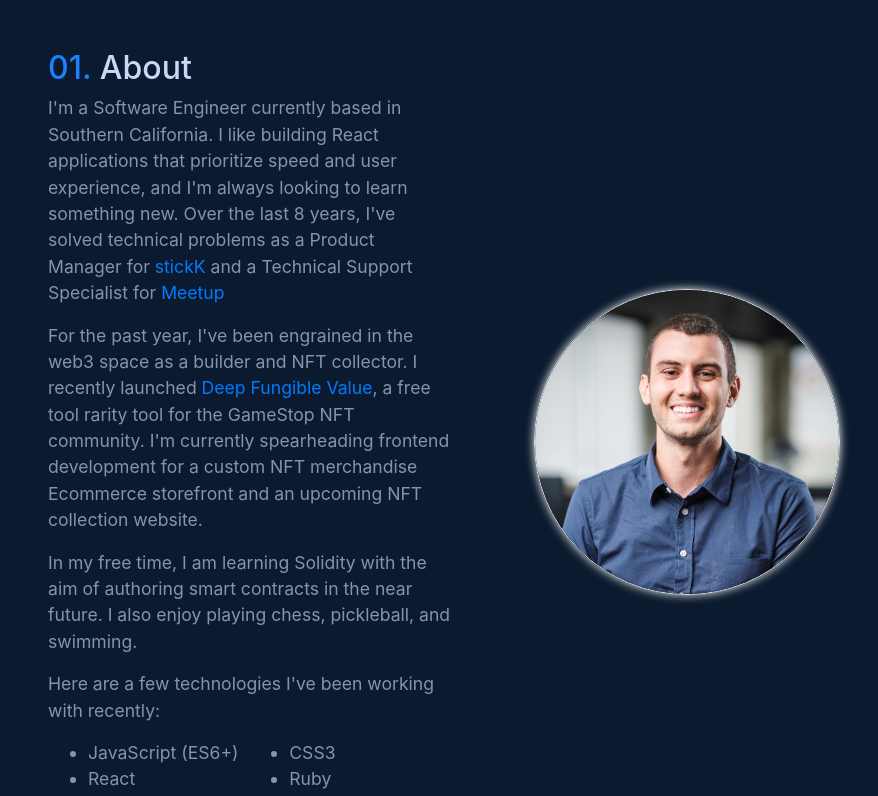
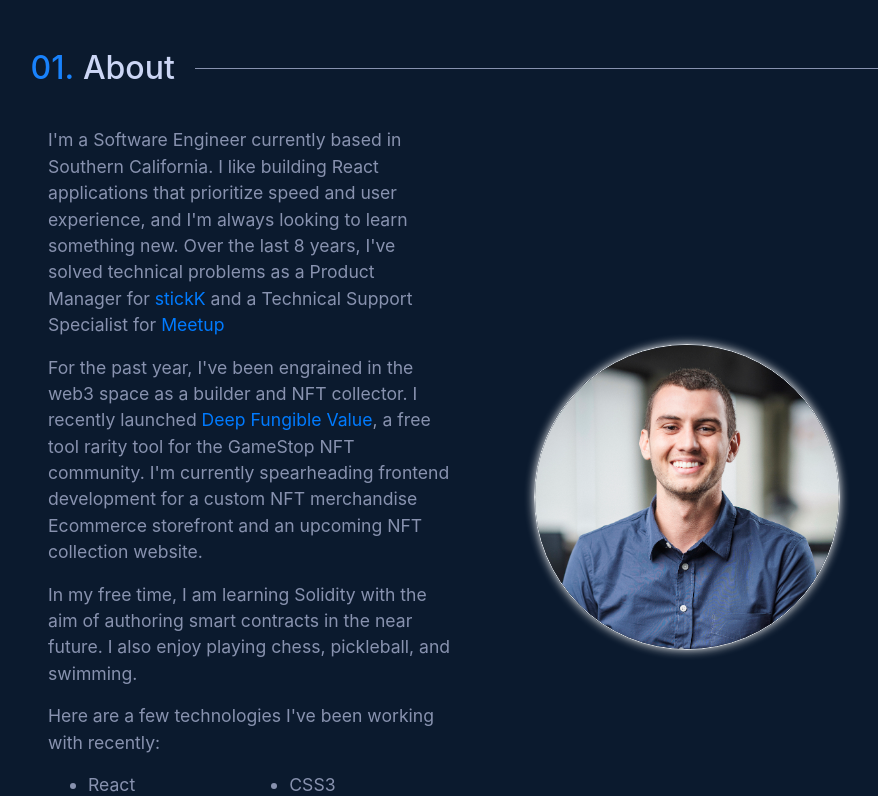
Before and after one commit to brownjer3/personal-website, a React (Create React App) app: page / in a window 1280 px wide. Shown: the part 600-1396 px from the top of the page, without its empty margins (172-1050 px from the left). Built offline with nearby package versions, Linux system fonts and the light colour scheme.

Commit message:
add section header line to all sections

```diff
--- a/src/App.css
+++ b/src/App.css
@@ -20,6 +20,32 @@
 section {
 	text-align: left;
 	margin: 10% 15%;
+}
+
+.section-header {
+	display: flex;
+	-webkit-box-align: center;
+	align-items: center !important;
+	position: relative;
+	margin: 10px 0px 40px;
+	width: 100%;
+	white-space: nowrap;
+}
+
+.section-header::after {
+	content: "";
+	display: block;
+	position: relative;
+	/* width: 300px; */
+	width: 100%;
+	height: 1px;
+	margin-left: 20px;
+	background-color: #8892af;
+}
+
+.section-number {
+	color: #1982fc;
+	margin-right: 1%;
 }
 
 .blue-text {
@@ -187,6 +213,7 @@ section {
 .horizontal-list {
 	display: flex;
 	justify-content: end;
+	list-style-position: inside;
 }
 
 .horizontal-item {
--- a/src/mainComponents/About.js
+++ b/src/mainComponents/About.js
@@ -3,19 +3,24 @@ import headshot from "../images/headshot.png";
 
 export default function About() {
 	return (
-		<section id="about" className="about">
+		<section id="about">
+			<h2 className="primary-text section-header">
+				<span className="blue-text section-number">01.</span> About
+			</h2>
+			<div className="about">
 				<div className="about-left">
-				<h2 className="primary-text">
-					<span className="blue-text">01. </span>About
-				</h2>
 					<div>
 						<p className="content-text">
 							I'm a Software Engineer currently based in Southern California. I
 							like building React applications that prioritize speed and user
-						experience, and I'm always looking to learn something new. Over the
-						last 8 years, I've solved technical problems as a Product Manager
-						for{" "}
-						<a href="https://www.stickk.com/" target="_blank" rel="noreferrer">
+							experience, and I'm always looking to learn something new. Over
+							the last 8 years, I've solved technical problems as a Product
+							Manager for{" "}
+							<a
+								href="https://www.stickk.com/"
+								target="_blank"
+								rel="noreferrer"
+							>
 								stickK
 							</a>{" "}
 							and a Technical Support Specialist for{" "}
@@ -48,8 +53,8 @@ export default function About() {
 						</p>
 						<div className="tech-lists-container">
 							<ul className="content-text tech-list">
+								<li>React</li>
 								<li>JavaScript (ES6+)</li>
-							<li>React</li>
 								<li>HTML5</li>
 							</ul>
 							<ul className="content-text tech-list">
@@ -69,6 +74,7 @@ export default function About() {
 						<Image src={headshot} fluid className="border headshot" />
 					</a>
 				</div>
+			</div>
 		</section>
 	);
 }
--- a/src/mainComponents/Experience.js
+++ b/src/mainComponents/Experience.js
@@ -7,7 +7,7 @@ const Experience = () => {
 	return (
 		<section id="experience">
 			<h2 className="section-header">
-				<span className="blue-text">02. </span>Experience
+				<span className="section-number">02. </span>Experience
 			</h2>
 			<div className="experience-container">
 				<div className="company-list">
```
Lines whose indentation alone changed are shown as unchanged.
